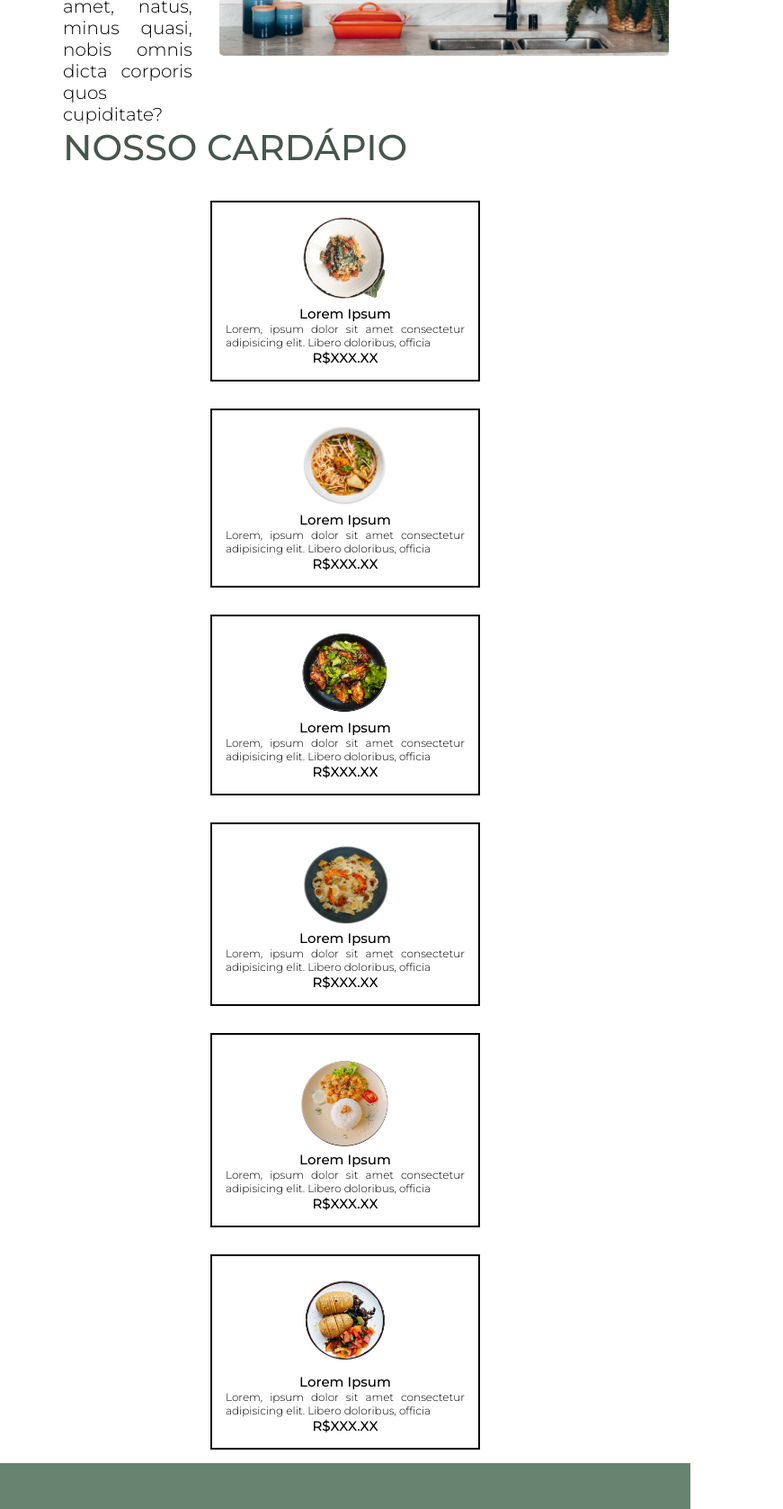
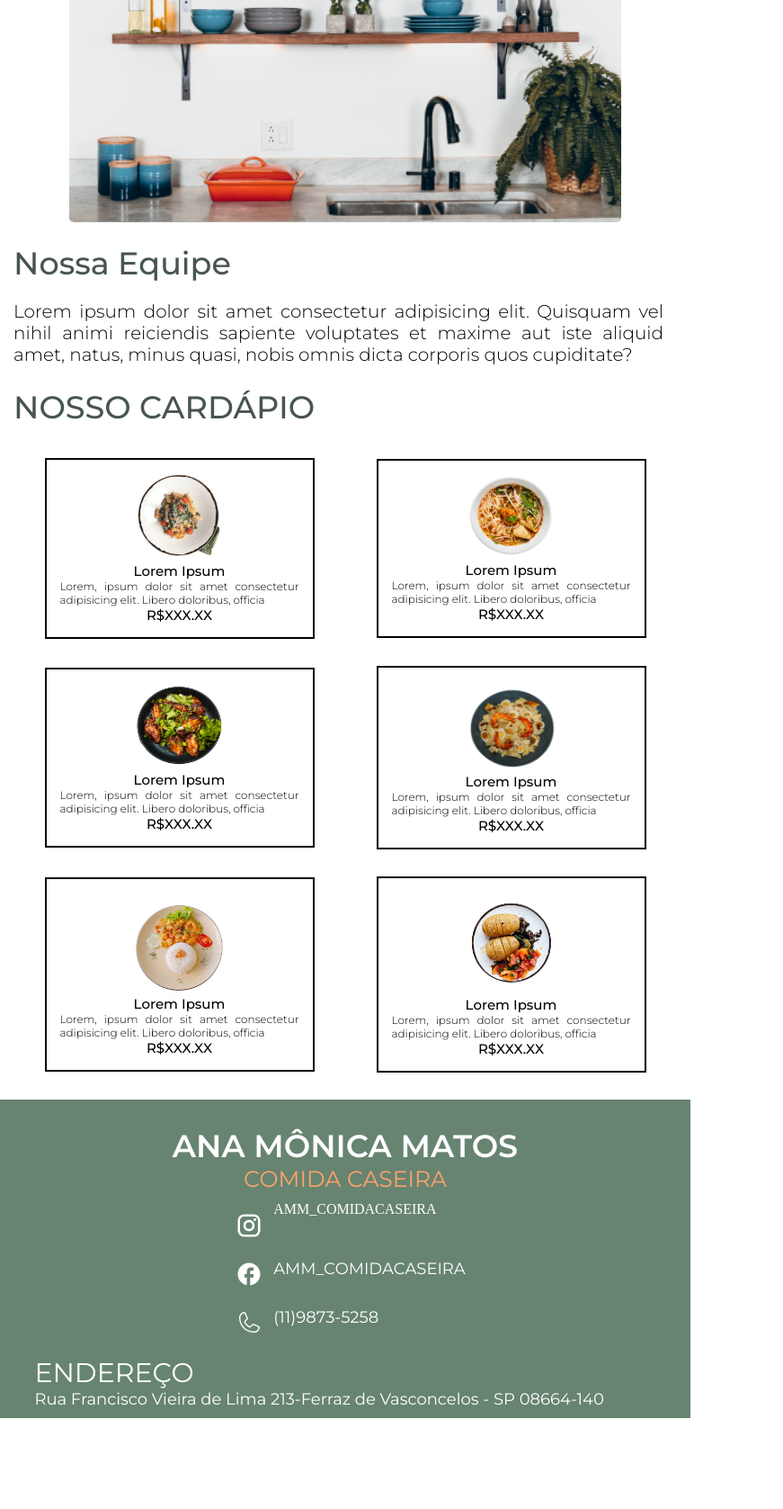
Before and after one commit to SkSamuel157/Site-HTML-Prof.-Juliana, a plain HTML site: page index.html in a window 768 px wide. Shown: the part 1120-2797 px from the top of the page at 90% size, 871 px wide, since content can reach past the window. After the commit the page ends 2696 px from the top, so only its background shows below. Drawn offline with Linux system fonts and the light colour scheme.

Commit message:
Tablet
Trabalho completo

```diff
--- a/style.css
+++ b/style.css
@@ -233,6 +233,7 @@ html {
 
     .item {
         font-size: 8px;
+
     }
 
     #nossaComida,
@@ -306,3 +307,101 @@ html {
 
 }
 /* FIM MOBILE */
+
+/* TABLET */
+@media screen and (min-width: 401px) and (max-width: 768px) {
+    .container, .conteudo {
+        margin: 0;
+        border: 0;
+        padding: 0;
+    }
+    #nossaComida .container {
+        flex-direction: column;
+    }
+
+    #nossaEquipe .container {
+        flex-direction: column-reverse;
+    }
+    #contato .container {
+        flex-direction: column;
+    }
+
+    .cozinhando, .panela {
+        width: 80vw;
+    }
+
+    .titulo {
+        font-size: 35px;
+        margin-top: 20px;
+    }
+
+    .item {
+        font-size: 15px;
+    }
+
+    #nossaComida, #nossaEquipe {
+        margin: 0 0 25px;
+    }
+
+    #header .container {
+        flex-wrap: wrap;
+    }
+
+    .logo {
+        width: 40vw;
+
+    }
+
+    .nome, .redes, .endereco {
+        padding-bottom: 10px;
+
+    }
+
+
+    .rede-nome {
+        font-size: 18px;
+        margin-top: 10px;
+        top: 400px;
+    }
+    .endereco-descricao {
+        display: flex;
+        flex-wrap: wrap;
+        font-size: 18px;
+    }
+
+    .endereco-nome {
+        font-size: 30px;
+
+    }
+    .endereco {
+        width: 90vw;
+    }
+
+    .prato {
+        margin: 15px;
+    }
+
+    .cardapio {
+        margin: 15px;
+
+    }
+
+    .conteudo {
+        margin-left: 0;
+        margin-right: 0;
+        margin: 0 15px;
+    }
+
+    #header .container img {
+        display: block;
+        margin: 0 30vw;
+
+    }
+
+
+    .nome {
+        padding-top: 30px;
+    }
+
+
+}
```
